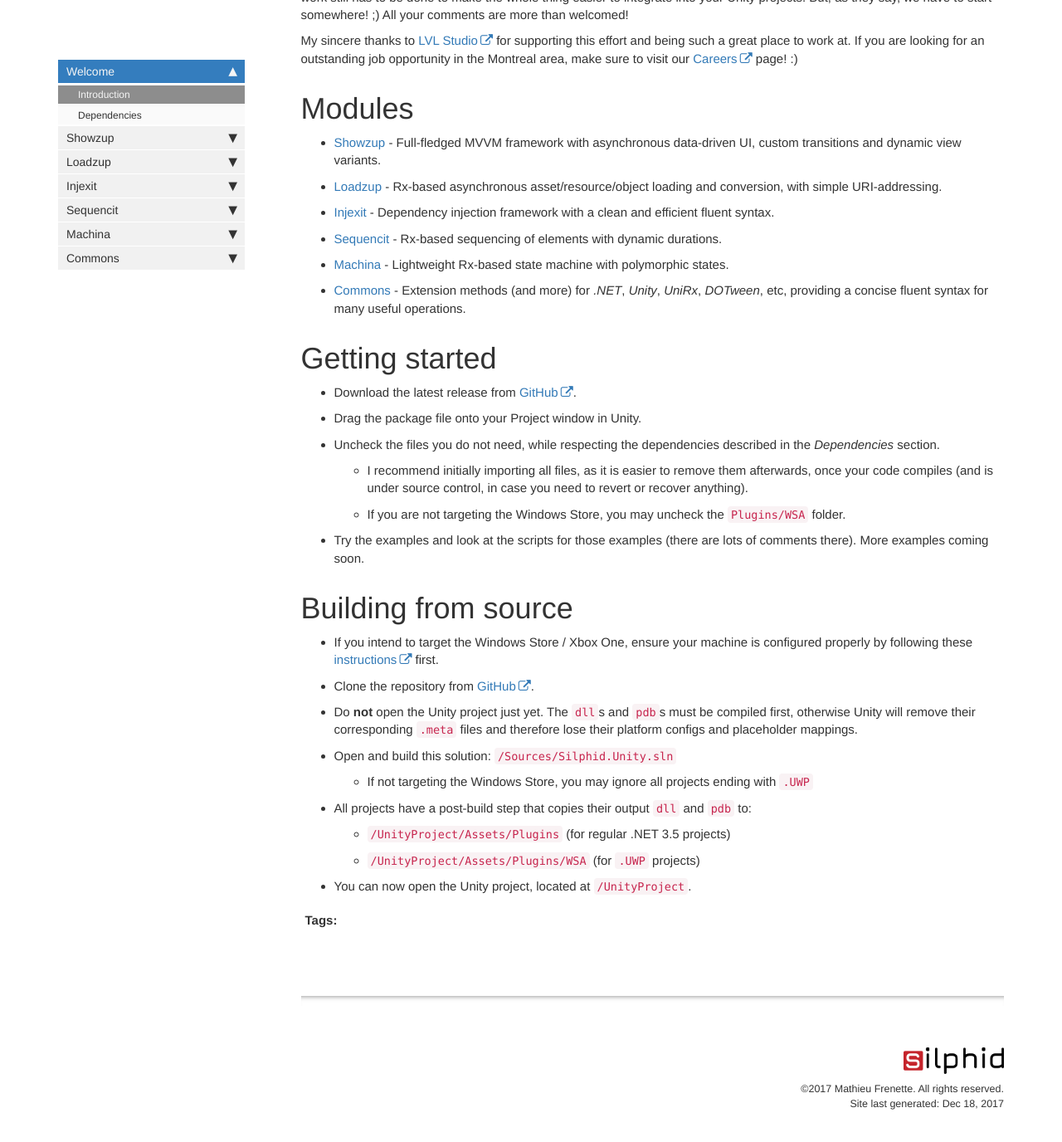
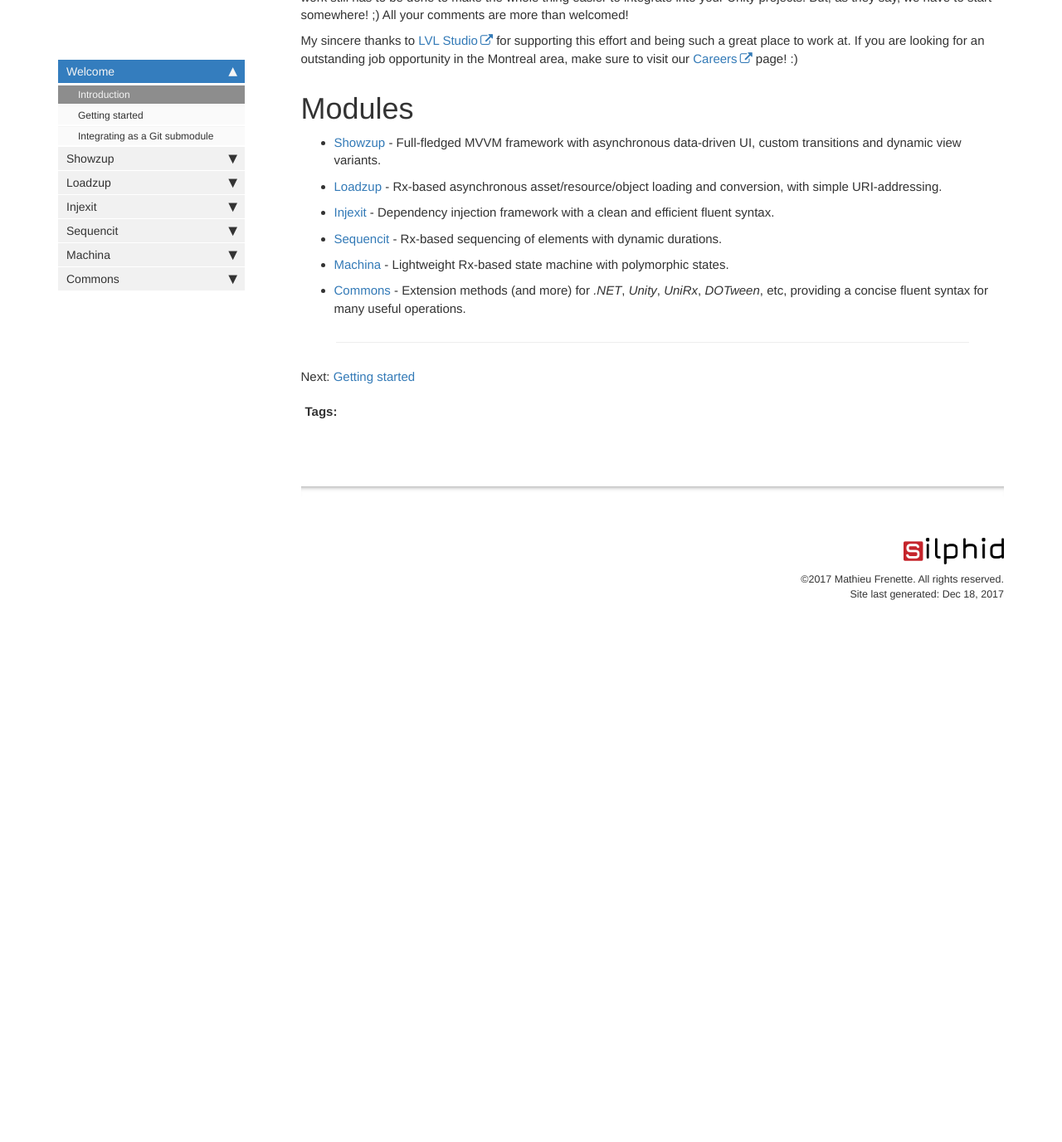
Before and after one commit to silphid/silphid.unity, a Jekyll site: the page built from pages/welcome/intro.md, in a window 1280 px wide and 1400 px high, scrolled down 325 px. Shown: the top 1376 px of the window at 83% size. Built offline with Jekyll 4.4.1, drawn with Linux system fonts in a browser that asks for light colours; nearby versions of some CDN libraries; comment, search, counter and statistics services are not loaded; after the commit the page ends 1111 px from its top, so only the background shows below that.

Commit message:
Added instructions for integratins as Git submodule.

```diff
--- a/_data/topnav.yml
+++ b/_data/topnav.yml
@@ -3,6 +3,8 @@
 topnav:
 - title: Topnav
   items:
+    - title: Download
+      external_url: https://github.com/silphid/silphid.unity/releases/latest
     - title: GitHub
       external_url: https://github.com/silphid/silphid.unity
     - title: Silphid Blog
--- a/pages/welcome/intro.md
+++ b/pages/welcome/intro.md
@@ -26,23 +26,6 @@
 - [Machina]({{"machina" | relative_url}}) - Lightweight Rx-based state machine with polymorphic states.
 - [Commons]({{"/commons" | relative_url}}) - Extension methods (and more) for *.NET*, *Unity*, *UniRx*, *DOTween*, etc, providing a concise fluent syntax for many useful operations.
 
-# Getting started
+---
 
-- Download the latest release from [GitHub](https://github.com/silphid/silphid.unity/releases).
-- Drag the package file onto your Project window in Unity.
-- Uncheck the files you do not need, while respecting the dependencies described in the *Dependencies* section.
-    - I recommend initially importing all files, as it is easier to remove them afterwards, once  your code compiles (and is under source control, in case you need to revert or recover anything).
-    - If you are not targeting the Windows Store, you may uncheck the `Plugins/WSA` folder.
-- Try the examples and look at the scripts for those examples (there are lots of comments there).  More examples coming soon.
-
-# Building from source
-
-- If you intend to target the Windows Store / Xbox One, ensure your machine is configured properly by following these [instructions](https://docs.microsoft.com/en-us/windows/uwp/xbox-apps/development-environment-setup) first.
-- Clone the repository from [GitHub](https://github.com/Silphid/Silphid.Unity.git).
-- Do **not** open the Unity project just yet.  The `dll`s and `pdb`s must be compiled first, otherwise Unity will remove their corresponding `.meta` files and therefore lose their platform configs and placeholder mappings.
-- Open and build this solution: `/Sources/Silphid.Unity.sln`
-  - If not targeting the Windows Store, you may ignore all projects ending with `.UWP`
-- All projects have a post-build step that copies their output `dll` and `pdb` to:
-    - `/UnityProject/Assets/Plugins` (for regular .NET 3.5 projects)
-    - `/UnityProject/Assets/Plugins/WSA` (for `.UWP` projects)
-- You can now open the Unity project, located at `/UnityProject`.
+Next: [Getting started]({{"welcome/getting-started" | relative_url}})
```
Also changed, not shown: _data/sidebars/main.yml (+5 -2 lines), pages/welcome/getting-started.md (added, +25 -0 lines), pages/welcome/integrating-submodule.md (added, +103 -0 lines), 2 other files.
